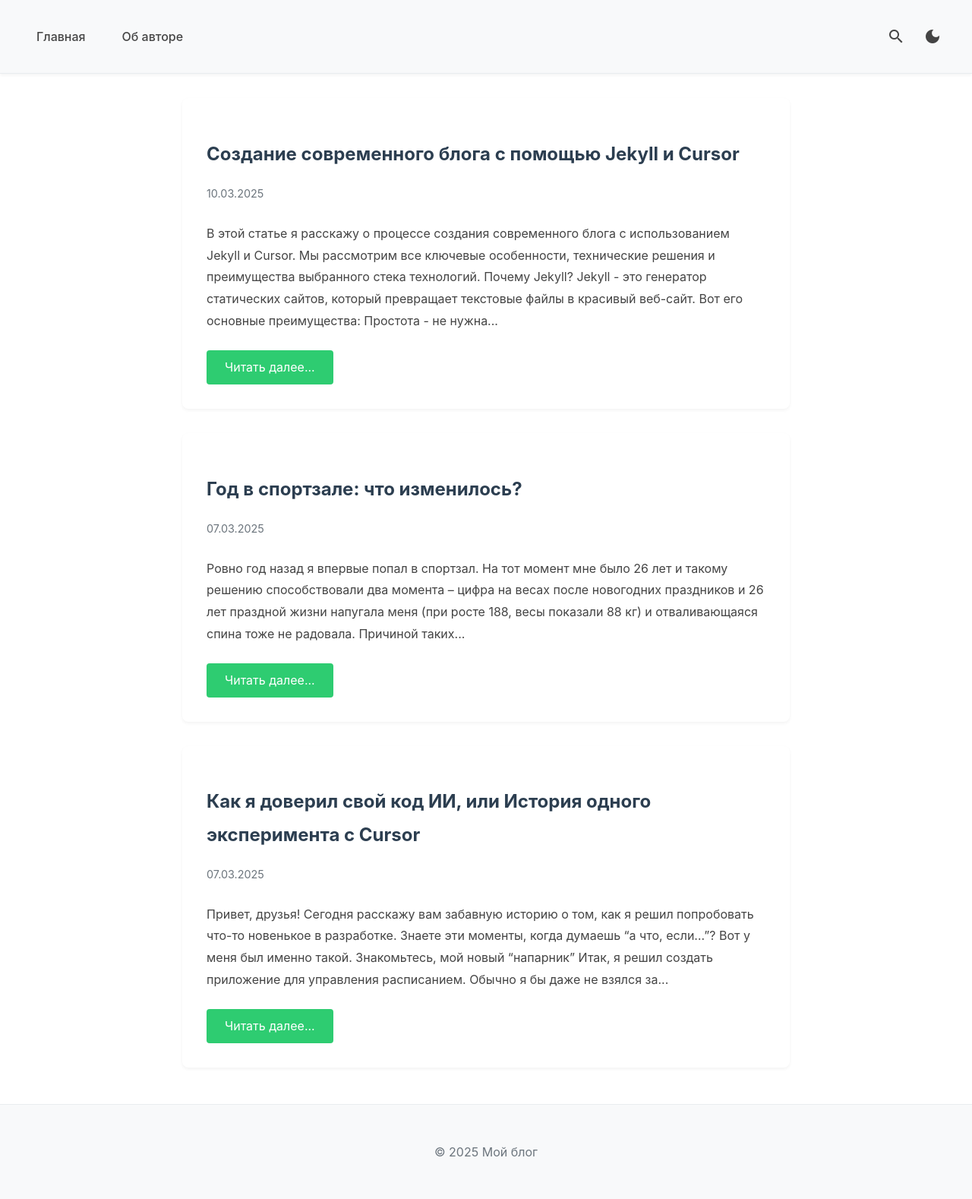
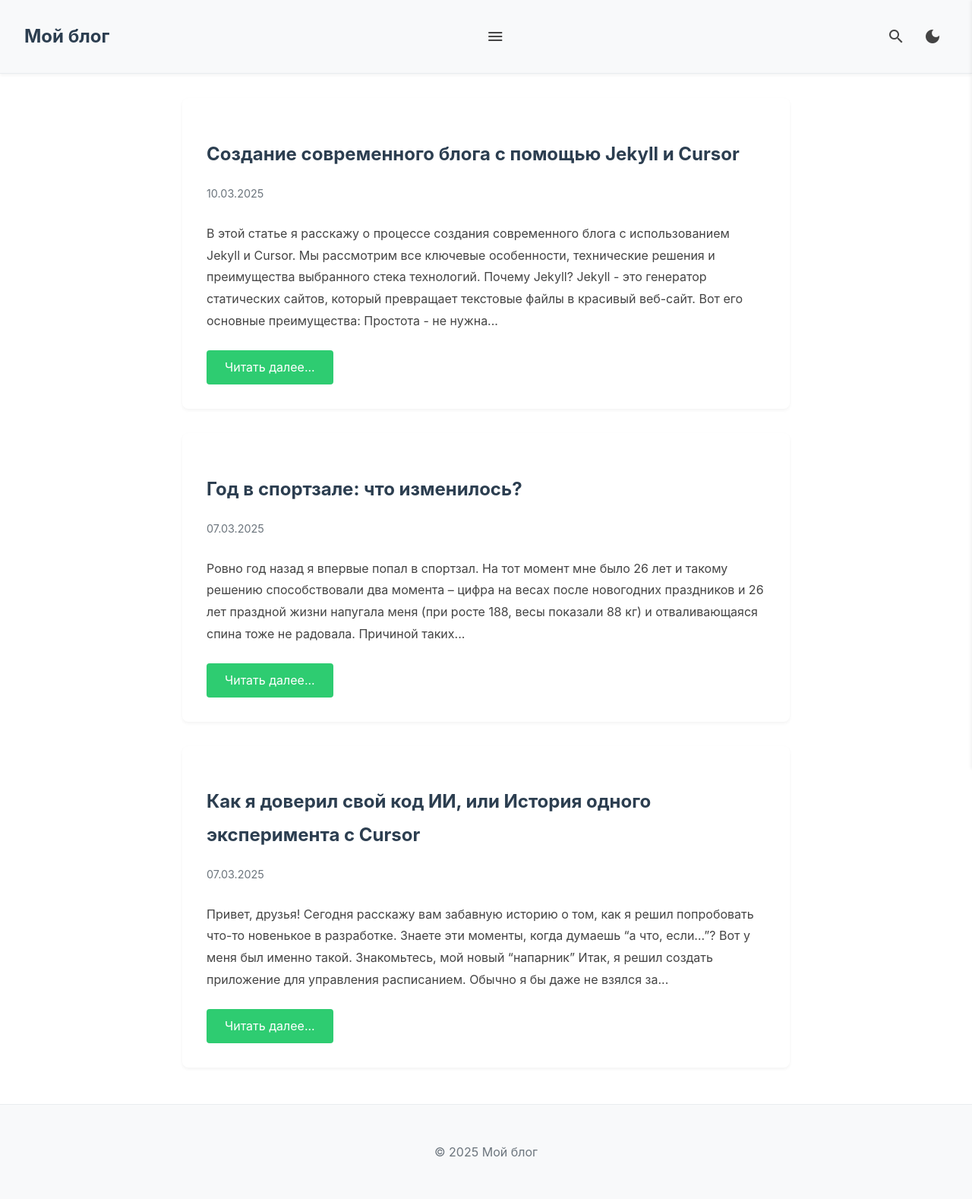
Before and after one commit to Xtoman/xtoman.github.io, a Jekyll site: the page built from index.html, in a window 1280 px wide. Shown: the whole page at 76% size. Built offline with Jekyll 4.4.1, drawn with Linux system fonts in a browser that asks for light colours; the list of posts is cut into pages by our own code.

Commit message:
design update

```diff
--- a/_layouts/default.html
+++ b/_layouts/default.html
@@ -48,14 +48,13 @@
 </head>
 <body>
     <header>
-        <button id="menu-toggle" class="icon-button mobile-only" aria-label="Меню">
+        <div class="site-logo">
+            <a href="{{ site.baseurl }}/">{{ site.title }}</a>
+        </div>
+
+        <button id="menu-toggle" class="icon-button" aria-label="Меню">
             <span class="material-icons">menu</span>
         </button>
-
-        <nav id="main-nav">
-            <a href="{{ site.baseurl }}/">Главная</a>
-            <a href="{{ site.baseurl }}/about">Об авторе</a>
-        </nav>
 
         <div class="header-controls">
             <button id="search-toggle" class="icon-button" aria-label="Поиск">
@@ -70,6 +69,11 @@
                 </form>
             </div>
         </div>
+
+        <nav id="main-nav">
+            <a href="{{ site.baseurl }}/">Главная</a>
+            <a href="{{ site.baseurl }}/about">Об авторе</a>
+        </nav>
     </header>
 
     <main>
--- a/assets/css/style.css
+++ b/assets/css/style.css
@@ -608,3 +608,123 @@ figcaption {
         pointer-events: auto;
     }
 }
+
+/* Стили для логотипа */
+.site-logo {
+    font-size: 1.5rem;
+    font-weight: bold;
+}
+
+.site-logo a {
+    color: var(--primary-color);
+    text-decoration: none;
+    transition: color 0.2s ease;
+}
+
+.site-logo a:hover {
+    color: var(--accent-color);
+}
+
+/* Стили для навигации */
+#main-nav {
+    position: fixed;
+    top: 0;
+    right: 0;
+    width: 300px;
+    height: 100vh;
+    background-color: var(--card-background);
+    padding: 2rem 1rem;
+    box-shadow: -2px 0 4px var(--shadow-color);
+    transform: translateX(100%);
+    transition: transform 0.3s ease;
+    z-index: 1000;
+    display: flex;
+    flex-direction: column;
+    align-items: center;
+    justify-content: flex-start;
+    gap: 1rem;
+    padding-top: 5rem;
+}
+
+#main-nav.nav-active {
+    transform: translateX(0);
+}
+
+#main-nav a {
+    width: 100%;
+    text-align: center;
+    padding: 1rem;
+    margin: 0;
+    border-radius: 8px;
+    color: var(--text-color);
+    text-decoration: none;
+    font-weight: 500;
+    transition: all 0.2s ease;
+}
+
+#main-nav a:hover {
+    background-color: var(--accent-color);
+    color: white;
+    transform: translateY(-3px);
+    box-shadow: 0 4px 8px var(--shadow-color);
+}
+
+/* Затемнение фона при открытом меню */
+body::after {
+    content: '';
+    position: fixed;
+    top: 0;
+    left: 0;
+    right: 0;
+    bottom: 0;
+    background: rgba(0, 0, 0, 0.5);
+    z-index: 999;
+    opacity: 0;
+    pointer-events: none;
+    transition: opacity 0.3s ease;
+}
+
+body.menu-open::after {
+    opacity: 1;
+    pointer-events: auto;
+}
+
+/* Медиа-запросы для мобильных устройств */
+@media (max-width: 768px) {
+    header {
+        padding: 1rem;
+    }
+
+    #main-nav {
+        width: 100%;
+        align-items: center;
+        justify-content: center;
+    }
+
+    #main-nav a {
+        width: 80%;
+        max-width: 300px;
+        font-size: 1.2rem;
+    }
+
+    .search-container {
+        position: fixed;
+        top: 0;
+        left: 0;
+        right: 0;
+        transform: translateY(-100%);
+        width: 100%;
+        border-radius: 0;
+        z-index: 1000;
+        margin-right: 0;
+    }
+
+    .search-container.search-active {
+        transform: translateY(0);
+        width: 100%;
+    }
+
+    .search-container input {
+        padding: 15px 20px;
+    }
+}
```
